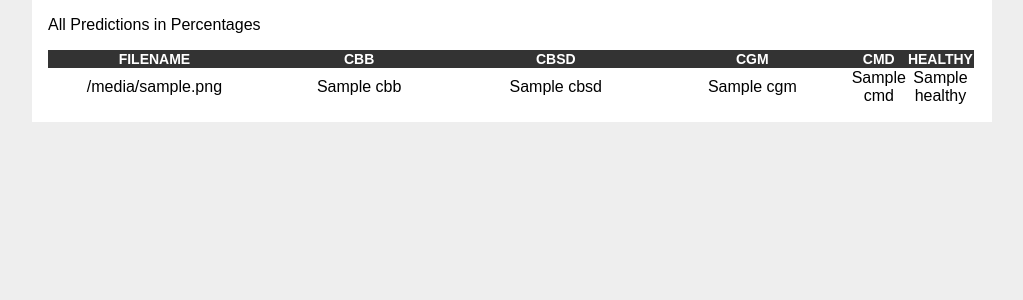
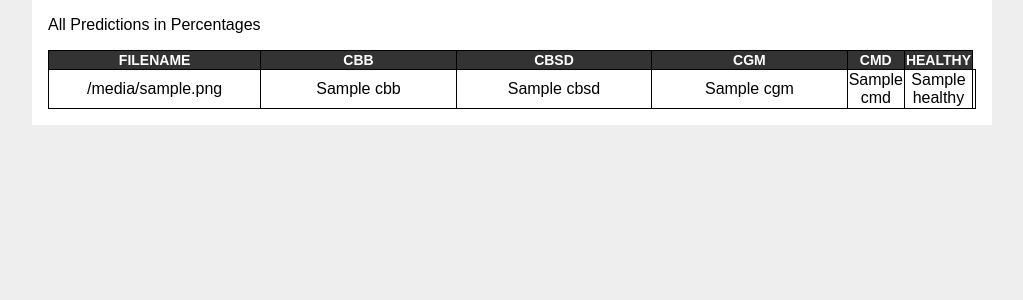
Before and after one commit to ambarishg/cassava-disease-detection, a Flask app: template flaskr/templates/predictions/allitems.html in a window 1280 px wide. Shown: the part 93-393 px from the top of the page, without its empty margins (128-1151 px from the left). Run offline with Flask 2, Linux system fonts and the light colour scheme; the template is opened without the code that fills it: most values are stand-ins (such as "Sample title", 1, 10 or a date in 2020).

Commit message:
style.css changed

```diff
--- a/flaskr/static/style.css
+++ b/flaskr/static/style.css
@@ -33,6 +33,10 @@ table {
   width:100%
 }
 
+th, td {
+	border: 1px solid black;
+}
+
 thead th {
   width: 25%;
 }
```
